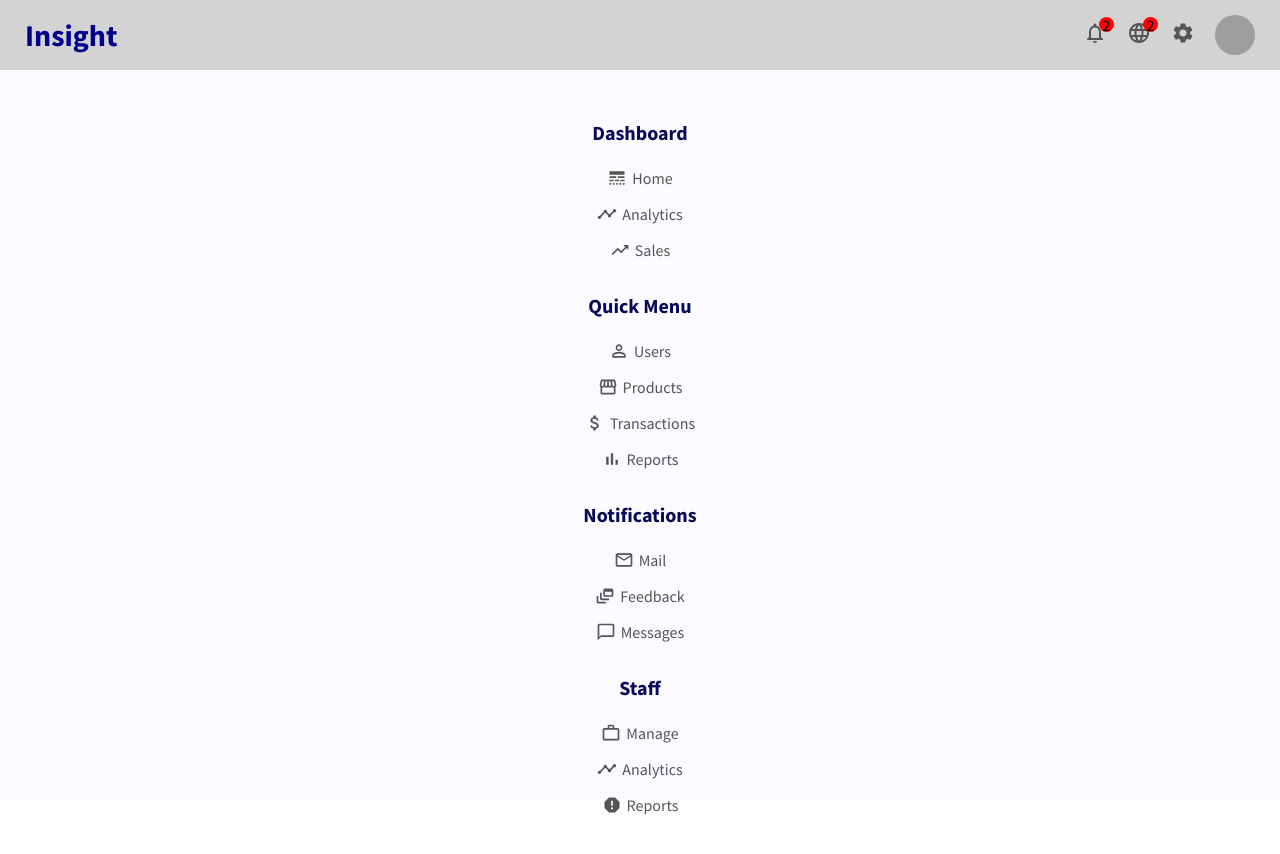
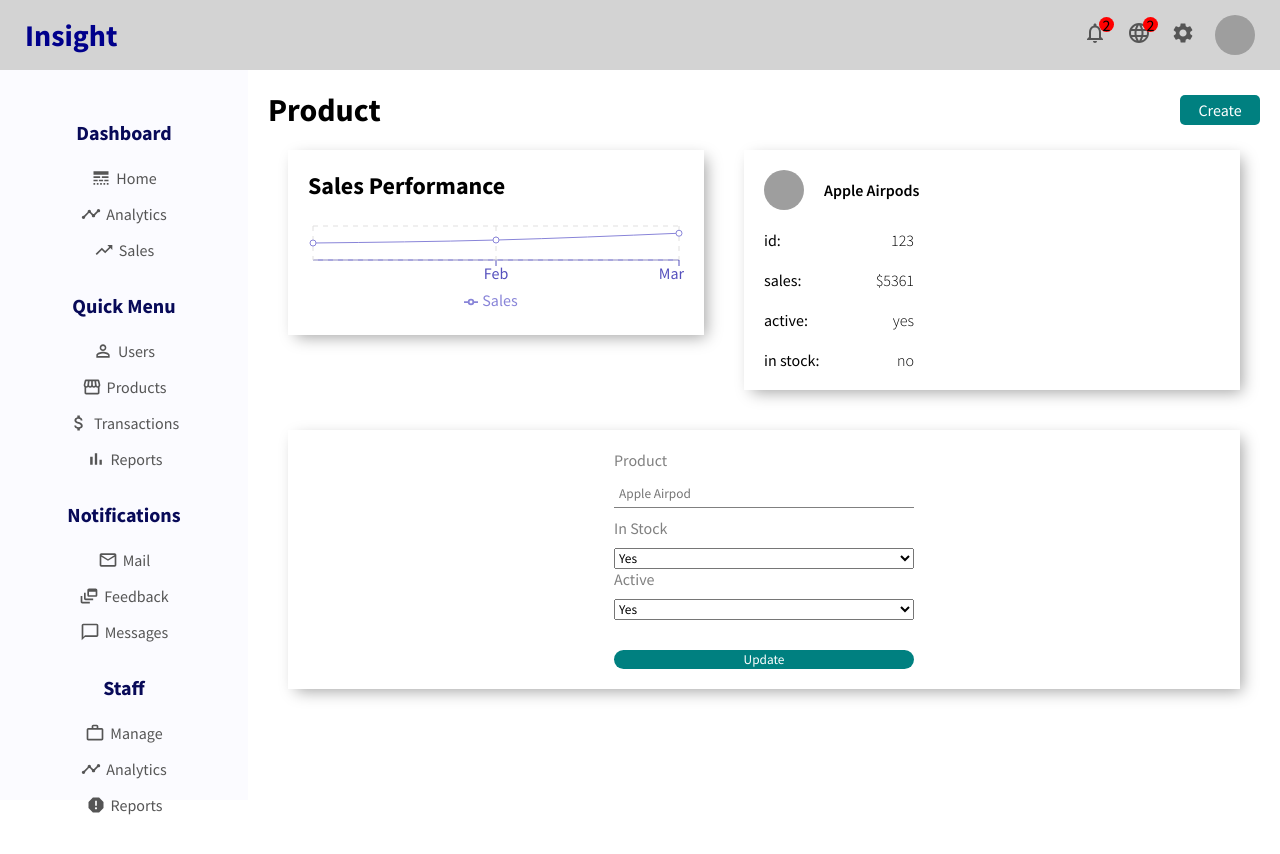
Before and after one commit to SBhat35/admin_dashboard, a React (Create React App) app: page /product/1 in a window 1280 px wide. Shown: the top 854 px of the page. Built offline with nearby package versions, Linux system fonts and the light colour scheme; grey boxes are pictures that could not be loaded.

Commit message:
finalizing pages

```diff
--- a/src/App.js
+++ b/src/App.js
@@ -6,6 +6,9 @@ import './App.css';
 import { BrowserRouter as Router, Switch, Route } from 'react-router-dom';
 import User from './pages/user/User';
 import NewUser from './pages/newUser/NewUser';
+import ProductList from './pages/productList/ProductList';
+import Product from './pages/product/Product';
+import NewProduct from './pages/newProduct/NewProduct';
 
 function App() {
   return (
@@ -27,6 +30,15 @@ function App() {
           <Route path="/newUser">
             <NewUser />
           </Route>
+          <Route path="/products">
+            <ProductList />
+          </Route>
+          <Route path="/product/:productId">
+            <Product />
+          </Route>
+          <Route path="/newproduct">
+            <NewProduct />
+          </Route>
         </Switch>
       </div>
     </Router>
--- a/src/components/chart/Chart.jsx
+++ b/src/components/chart/Chart.jsx
@@ -3,12 +3,15 @@ import { LineChart, Line, XAxis, CartesianGrid, Tooltip, Legend, ResponsiveConta
 
 
 export default function Chart({title, chartData, dataKey, grid }) {
+
+  console.log(dataKey)
+  console.log(chartData)
   return (
     <div className='chart'>
-      <h3 className="chartTitle">
+      <h2 className="chartTitle">
       {title}
 
-      </h3>
+      </h2>
       <ResponsiveContainer width='100%' aspect={4/1}>
         <LineChart data = {chartData}>
           <XAxis dataKey="name" stroke ="#5550BD"/>
--- a/src/dummyData.js
+++ b/src/dummyData.js
@@ -49,6 +49,21 @@ export const userData = [
   },
 ];
 
+export const productData = [
+  {
+    name: 'Jan',
+    Sales: 4000,
+  },
+  {
+    name: 'Feb',
+    Sales: 4700,
+  },
+  {
+    name: 'Mar',
+    Sales: 6300,
+  },
+];
+
 export const userRows = [
   {
     id: 1,
@@ -96,3 +111,51 @@ export const userRows = [
     transaction: '$120',
   },
 ];
+
+export const productRows = [
+  {
+    id: 1,
+    name: 'Apple Airpods',
+    image:
+      'https://images.pexels.com/photos/788946/pexels-photo-788946.jpeg?auto=compress&cs=tinysrgb&h=750&w=1260',
+    stock: 'active',
+    status: 'active',
+    price: '$120',
+  },
+  {
+    id: 2,
+    name: 'UE Megaboom',
+    image:
+      'https://images.pexels.com/photos/2834914/pexels-photo-2834914.jpeg?auto=compress&cs=tinysrgb&dpr=1&w=500',
+    stock: 'active',
+    status: 'active',
+    price: '$120',
+  },
+  {
+    id: 3,
+    name: 'LGTV',
+    image:
+      'https://images.pexels.com/photos/163423/basketball-professional-action-player-163423.jpeg?auto=compress&cs=tinysrgb&dpr=1&w=500',
+    stock: 'active',
+    status: 'active',
+    price: '$120',
+  },
+  {
+    id: 4,
+    name: 'PS4',
+    image:
+      'https://images.pexels.com/photos/4719837/pexels-photo-4719837.jpeg?auto=compress&cs=tinysrgb&dpr=1&w=500',
+    stock: 'active',
+    status: 'active',
+    price: '$120',
+  },
+  {
+    id: 5,
+    name: 'Monitor',
+    image:
+      'https://images.pexels.com/photos/2304335/pexels-photo-2304335.jpeg?auto=compress&cs=tinysrgb&dpr=1&w=500',
+    stock: 'active',
+    status: 'active',
+    price: '$120',
+  },
+];
--- /dev/null
+++ b/src/pages/newProduct/NewProduct.jsx
@@ -0,0 +1,34 @@
+import "./newProduct.css"
+import {Link} from "react-router-dom"
+
+export default function NewProduct() {
+  return (
+    <div className="newProduct">
+       <h1 className="newUserTitle">New Product</h1>
+      <form className="newUserForm">
+        <div className="newUserItem">
+          <label>Name</label>
+          <input type="text" placeholder="Apple Airpods"/>
+        </div>
+
+        <div className="newUserItem">
+          <label>Stock</label>
+          <input type="text" placeholder="123"/>
+        </div>
+        <div className="newUserItem">
+          <label>Active</label>
+          <select className="newUserSelect" name="active" id="active">
+            <option value='yes'>Yes</option>
+            <option value='no'>No</option>
+          </select>
+
+
+        </div>
+        <Link to="/">
+         <button className="newUserButton">Create</button>
+        </Link>
+
+      </form>
+    </div>
+  )
+}
--- /dev/null
+++ b/src/pages/newProduct/newProduct.css
@@ -0,0 +1,4 @@
+.newProduct{
+  flex: 4
+
+}
--- a/src/pages/newUser/NewUser.jsx
+++ b/src/pages/newUser/NewUser.jsx
@@ -45,9 +45,11 @@ export default function NewUser() {
             <option value='yes'>Yes</option>
             <option value='no'>No</option>
           </select>
+
+          <button className="newUserButton">Create</button>
+
         </div>
 
-        <button className="newUserButton">Create</button>
       </form>
     </div>
   )
--- /dev/null
+++ b/src/pages/product/Product.jsx
@@ -0,0 +1,70 @@
+import "./product.css"
+import {Link} from "react-router-dom"
+import Chart from"../../components/chart/Chart"
+import {productData} from '../../dummyData'
+import {Publish} from '@material-ui/icons'
+
+export default function Product() {
+  console.log(productData)
+  return (
+    <div className="product">
+      <div className="productTitleContainer">
+        <h1 className="productTitle">Product</h1>
+        <Link to= "/newProduct">
+          <button className="productAddButton">Create</button>
+        </Link>
+      </div>
+
+      <div className="productTop">
+        <div className="productTopLeft">
+          <Chart chartData={productData} dataKey="Sales" title="Sales Performance" grid/>
+        </div>
+        <div className="productTopRight">
+          <div className="productInfoTop">
+            <img src="https://images.pexels.com/photos/788946/pexels-photo-788946.jpeg?auto=compress&cs=tinysrgb&h=750&w=1260" alt="" className="productInfoImg"/>
+            <span className="productName">Apple Airpods</span>
+          </div>
+       <div className="productInfoItem">
+          <span className="productInfoKey">id:</span>
+          <span className="productInfoValue">123</span>
+        </div>
+       <div className="productInfoItem">
+          <span className="productInfoKey">sales:</span>
+          <span className="productInfoValue">$5361</span>
+        </div>
+       <div className="productInfoItem">
+          <span className="productInfoKey">active:</span>
+          <span className="productInfoValue">yes</span>
+        </div>
+       <div className="productInfoItem">
+          <span className="productInfoKey">in stock:</span>
+          <span className="productInfoValue">no</span>
+        </div>
+        </div>
+      </div>
+      <div className="productBottom">
+        <form className="productForm">
+          <div className="productFormLeft">
+            <label>Product</label>
+            <input type="text" placeholder="Apple Airpod"/>
+            <label>In Stock</label>
+            <select name="inStock" id="idStock">
+              <option value="yes">Yes</option>
+              <option value="no">No</option>
+            </select>
+            <label>Active</label>
+            <select name="active" id="active">
+              <option value="yes">Yes</option>
+              <option value="no">No</option>
+            </select>
+            <button className="productButton">Update</button>
+
+
+          </div>
+
+          </form>
+
+      </div>
+    </div>
+  )
+}
--- /dev/null
+++ b/src/pages/product/product.css
@@ -0,0 +1,115 @@
+.product{
+  padding: 20px;
+  flex: 4
+}
+
+.productTitleContainer{
+  display: flex;
+  align-items: center;
+  justify-content: space-between
+}
+
+.productAddButton{
+  width: 80px;
+  border: none;
+  padding: 5px;
+  background-color: teal;
+  color: white;
+  border-radius: 5px;
+  font-size: 16px;
+  cursor: pointer;
+}
+
+
+.productTop{
+  display: flex;
+}
+
+
+.productTopLeft,
+.productTopRight{
+  flex: 1
+}
+.productTopRight{
+  margin-top: 10px
+}
+.productInfoTop{
+  display: flex;
+  align-items: center;
+}
+
+
+
+
+.productTopRight{
+  padding: 20px;
+  margin: 20px;
+  -webkit-box-shadow: 5px 5px 15px -3px rgba(0,0,0,0.37);
+  box-shadow: 5px 5px 15px -3px rgba(0,0,0,0.37);
+}
+.productInfoImg{
+  width: 40px;
+  height: 40px;
+  border-radius: 50%;
+  object-fit: cover;
+  margin-right: 20px
+}
+
+.productName{
+  font-weight: 600
+}
+
+.productButton{
+  margin-top: 30px;
+  background-color: teal;
+  border: none;
+  color: white;
+  border-radius: 10px;
+  cursor: pointer;
+}
+
+.productBottom{
+  margin: 20px;
+  padding: 20px;
+  -webkit-box-shadow: 5px 5px 15px -3px rgba(0,0,0,0.37);
+  box-shadow: 5px 5px 15px -3px rgba(0,0,0,0.37);
+}
+
+.productInfoItem{
+  margin-top: 20px;
+  width: 150px;
+  display: flex;
+  justify-content: space-between
+}
+
+.productInfoValue{
+  font-weight: 300;
+}
+
+.productForm{
+  display: flex;
+  justify-content: center;
+}
+.productFormLeft{
+
+  display: flex;
+  width: 300px;
+  flex-direction: column;
+  justify-content: space-between;
+}
+
+.productFormLeft>label{
+  margin-bottom: 10px;
+  color: grey
+}
+
+.productFormLeft>input{
+  margin-bottom: 10px;
+  border: none;
+  padding: 5px;
+  border-bottom: 1px solid grey
+}
+
+.productFormLeft>select{
+  margin-bottom: 10
+}
--- /dev/null
+++ b/src/pages/productList/ProductList.jsx
@@ -0,0 +1,61 @@
+import './productList.css'
+import {DataGrid} from '@material-ui/data-grid'
+import{DeleteOutline} from '@material-ui/icons'
+import {productRows} from '../../dummyData'
+import {Link} from 'react-router-dom'
+import React, { useState } from 'react';
+
+export default function ProductList() {
+  const [data, setData] = useState(productRows)
+  const handleDelete = (id)=>{
+    setData(data.filter((item) => item.id !== id));
+  }
+
+  const columns = [
+    { field: 'id', headerName: 'ID', width: 70 },
+    { field: 'product', headerName: 'Product', width: 300, renderCell:(params)=>{
+      return(
+        <div className="productListUser">
+          <img className="productListImg" src={params.row.avatar} alt=""/>
+          {params.row.name}
+        </div>
+      )
+    } },
+    { field: 'stock', headerName: 'Stock', width: 300 },
+    {
+      field: 'status',
+      headerName: 'Status',
+      width: 300,
+    },
+    {
+      field: 'price',
+      headerName: 'Price',
+      width: 300,
+    },
+    {
+      field: 'action',
+      hederName: 'Action',
+      width: 300,
+      renderCell: (params)=>{
+        return(
+          <>
+          <Link to={"product/"+params.row.id}>
+            <button className="productListEdit">
+              Edit
+            </button>
+          </Link>
+
+          <DeleteOutline className="productListDelete" onClick={()=> handleDelete(params.row.id)}/>
+         </>
+        )
+      }
+    }
+  ];
+
+
+  return (
+    <div className="productList">
+       <DataGrid disableSelectionOnClick rows={data} columns={columns} pageSize={8} checkboxSelection />
+    </div>
+  )
+}
--- /dev/null
+++ b/src/pages/productList/productList.css
@@ -0,0 +1,18 @@
+.productList{
+  flex: 4
+}
+
+.productListEdit{
+  border: none;
+  border-radius: 10px;
+  padding: 5px 30px;
+  background-color: #3bb077;
+  color: white;
+  cursor: pointer;
+  margin-right: 20px
+}
+
+.productListDelete{
+  color: red;
+  cursor: pointer
+}
--- a/src/pages/userList/UserList.jsx
+++ b/src/pages/userList/UserList.jsx
@@ -14,10 +14,7 @@ export default function UserList() {
   const columns = [
     { field: 'id', headerName: 'ID', width: 70 },
     { field: 'user', headerName: 'User', width: 300, renderCell:(params)=>{
-      console.log(params)
-
       return(
-
         <div className="userListUser">
           <img className="userNameImage" src={params.row.avatar} alt=""/>
           {params.row.username}
```
